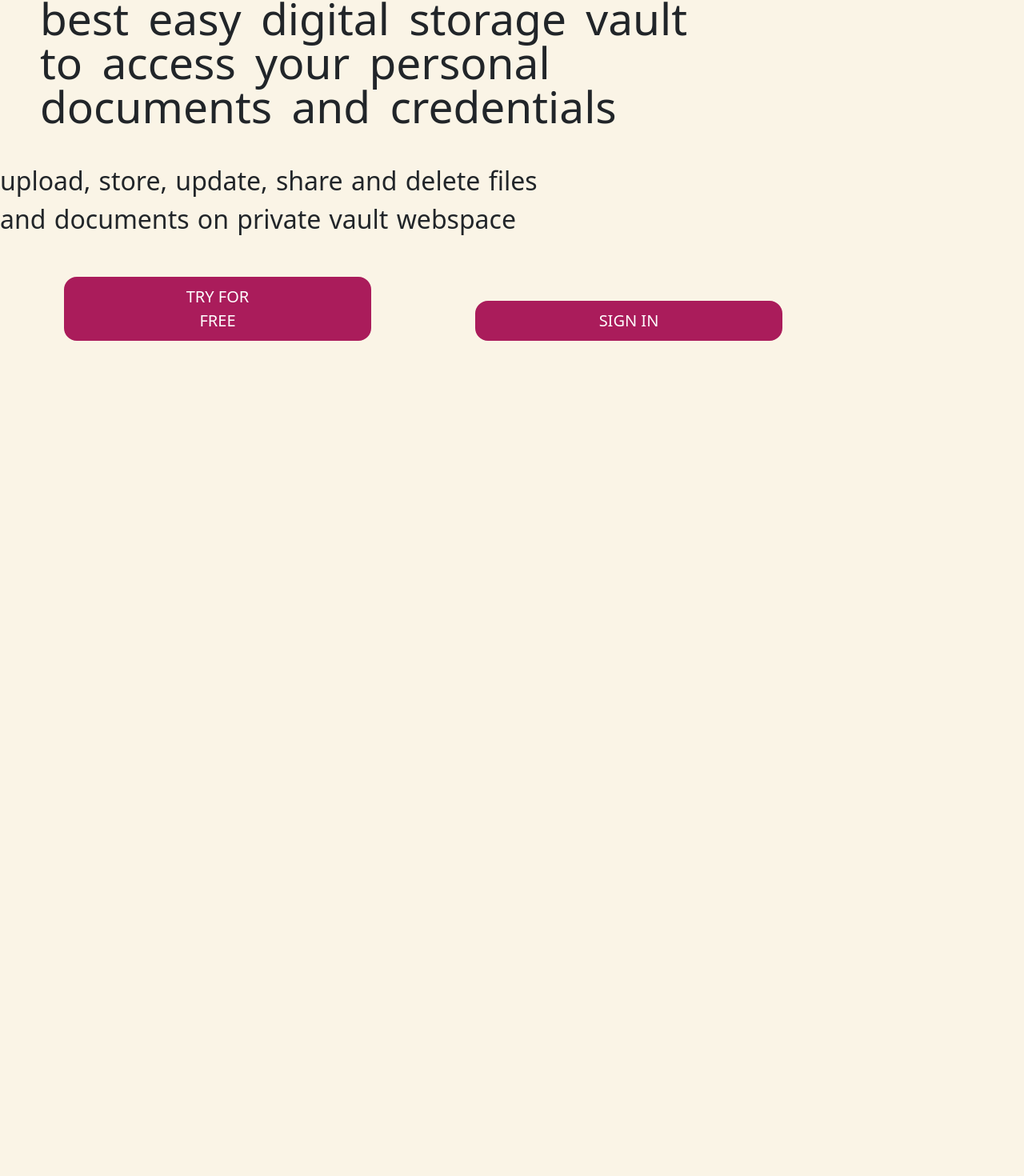
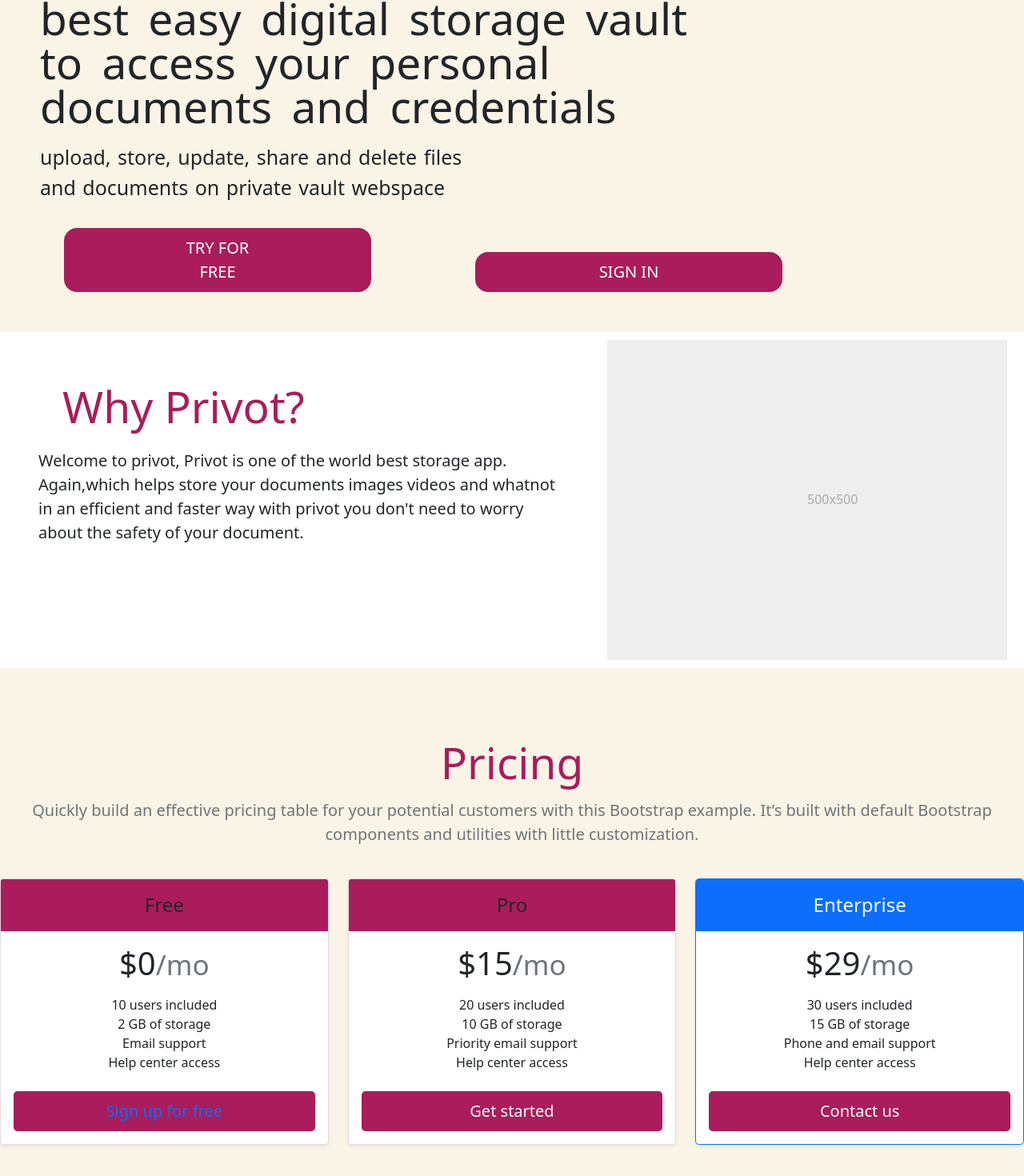
Before and after one commit to odedejie/privot, an Angular app: page / in a window 1280 px wide. Shown: the part 70-1540 px from the top of the page at 80% size. Before the commit the page ends 800 px from the top, so only its background shows below. Built offline with nearby package versions, Linux system fonts and the light colour scheme.

Commit message:
why privot and pricing update

```diff
--- a/src/app/page/landing-page/landing-page.component.css
+++ b/src/app/page/landing-page/landing-page.component.css
@@ -51,8 +51,8 @@
 
 }
 .downd{
-    margin: 2rem auto;
-    font-size: 32px;
+    margin-left:50px;
+    font-size: 25px;
     font-weight: 300;
     text-decoration: Poppins;
     font-style: regular;
@@ -63,3 +63,36 @@
 
 
 }
+.featurette{
+    background-color:white;
+    padding:10px;
+    margin-bottom:4rem;
+}
+.col-md-7{
+   padding: 50px;;
+}
+.privy{
+    font-size: 55px;
+    color: #AA1C5B;
+    margin-right:5px;
+    margin-left:30px;
+}
+.lead{
+
+    margin-top:20px;
+}
+.pheading{
+    font-weight:80% ;
+    font-size: 55px;
+    color:#AA1C5B ;
+}
+.card-header{
+    background-color: #AA1C5B;
+    border: 2px solid #AA1C5B;
+}
+
+
+.btnprice{
+    background-color: #AA1C5B;
+    border: 2px solid #AA1C5B;
+}
--- a/src/app/page/landing-page/landing-page.component.html
+++ b/src/app/page/landing-page/landing-page.component.html
@@ -16,6 +16,74 @@
    </div>
 
   </div>
+  <div class="row featurette">
+    <div class="col-md-7">
+      <h2 class="featurette-heading"><span class="privy">Why Privot?</span> </h2>
+      <p class="lead">Welcome to privot, Privot is one of the world best storage app. Again,which helps store your documents images videos and whatnot in an efficient and faster way with privot you don't need to worry about the safety of your document. </p>
+    </div>
+    <div class="col-md-5">
+      <svg class="bd-placeholder-img bd-placeholder-img-lg featurette-image img-fluid mx-auto" width="500" height="400" xmlns="http://www.w3.org/2000/svg" role="img" aria-label="Placeholder: 500x500" preserveAspectRatio="xMidYMid slice" focusable="false"><title>Placeholder</title><rect width="100%" height="100%" fill="#eee"></rect><text x="50%" y="50%" fill="#aaa" dy=".3em">500x500</text></svg>
 
+    </div>
+  </div>
+
+  <div class="pricing-header p-3 pb-md-4 mx-auto text-center">
+    <h1 class="display-4 fw-normal pheading">Pricing</h1>
+    <p class="fs-5 text-muted">Quickly build an effective pricing table for your potential customers with this Bootstrap example. It’s built with default Bootstrap components and utilities with little customization.</p>
+  </div>
+
+  <div class="row row-cols-1 row-cols-md-3 mb-3 text-center">
+    <div class="col">
+      <div class="card mb-4 rounded-3 shadow-sm">
+        <div class="card-header py-3">
+          <h4 class="my-0 fw-normal">Free</h4>
+        </div>
+        <div class="card-body">
+          <h1 class="card-title pricing-card-title">$0<small class="text-muted fw-light">/mo</small></h1>
+          <ul class="list-unstyled mt-3 mb-4">
+            <li>10 users included</li>
+            <li>2 GB of storage</li>
+            <li>Email support</li>
+            <li>Help center access</li>
+          </ul>
+          <button type="button" class="w-100 btnprice btn-lg btn-outline-primary">Sign up for free</button>
+        </div>
+      </div>
+    </div>
+    <div class="col">
+      <div class="card mb-4 rounded-3 shadow-sm">
+        <div class="card-header py-3">
+          <h4 class="my-0 fw-normal">Pro</h4>
+        </div>
+        <div class="card-body">
+          <h1 class="card-title pricing-card-title">$15<small class="text-muted fw-light">/mo</small></h1>
+          <ul class="list-unstyled mt-3 mb-4">
+            <li>20 users included</li>
+            <li>10 GB of storage</li>
+            <li>Priority email support</li>
+            <li>Help center access</li>
+          </ul>
+          <button type="button" class="w-100 btnprice btn-lg btn-primary">Get started</button>
+        </div>
+      </div>
+    </div>
+    <div class="col">
+      <div class="card mb-4 rounded-3 shadow-sm border-primary">
+        <div class="card-header py-3 text-white bg-primary border-primary">
+          <h4 class="my-0 fw-normal headingp">Enterprise</h4>
+        </div>
+        <div class="card-body">
+          <h1 class="card-title pricing-card-title">$29<small class="text-muted fw-light">/mo</small></h1>
+          <ul class="list-unstyled mt-3 mb-4">
+            <li>30 users included</li>
+            <li>15 GB of storage</li>
+            <li>Phone and email support</li>
+            <li>Help center access</li>
+          </ul>
+          <button type="button" class="w-100 btnprice btn-lg btn-primary">Contact us</button>
+        </div>
+      </div>
+    </div>
+  </div>
 
 <app-footer></app-footer>
```
